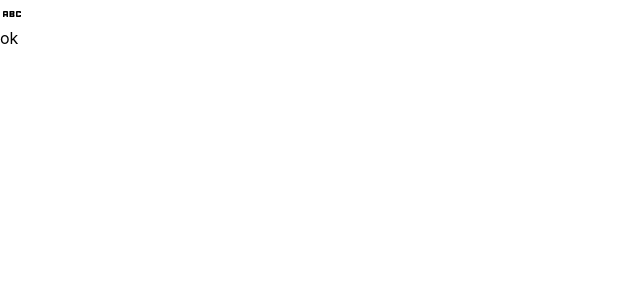
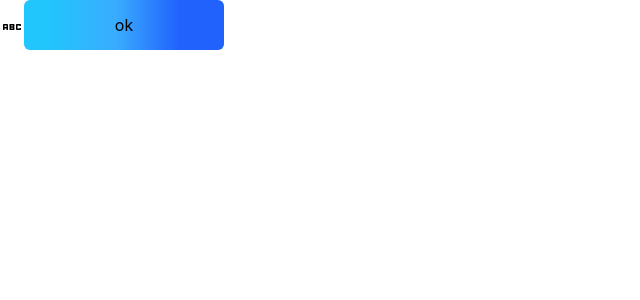
Before and after one commit to AGHCodeCrafters/Hackathon-VIII-Frontend, a React (Create React App) app in the folder app/: page / in a window 1280 px wide. Shown: the top 300 px of the page, without its empty margins (0-640 px from the left). Built offline with nearby package versions, Linux system fonts and the light colour scheme; the HTML template or start-up script is replaced by a standard one.

Commit message:
initail commit

```diff
--- a/app/src/App.jsx
+++ b/app/src/App.jsx
@@ -3,8 +3,8 @@
 function App() {
   return (
     <>
-    <AbcIcon />
-    <p>ok</p>
+      <AbcIcon />
+      <button className='w-[200px] h-[50px] grad rounded-md'>ok</button>
     </>
   );
 }
--- a/app/src/index.css
+++ b/app/src/index.css
@@ -15,3 +15,8 @@
   font-family: source-code-pro, Menlo, Monaco, Consolas, 'Courier New',
     monospace;
 }
+
+.grad {
+  background: rgb(33,198,253);
+background: linear-gradient(90deg, rgba(33,198,253,1) 11%, rgba(57,172,254,1) 46%, rgba(33,97,252,1) 78%);
+}
--- a/app/tailwind.config.js
+++ b/app/tailwind.config.js
@@ -5,6 +5,11 @@
   ],
   theme: {
     extend: {},
+    colors:{
+      blue_300:"",
+      blue_500:"",
+      blue_700:""
+    }
   },
   plugins: [],
 }
```
